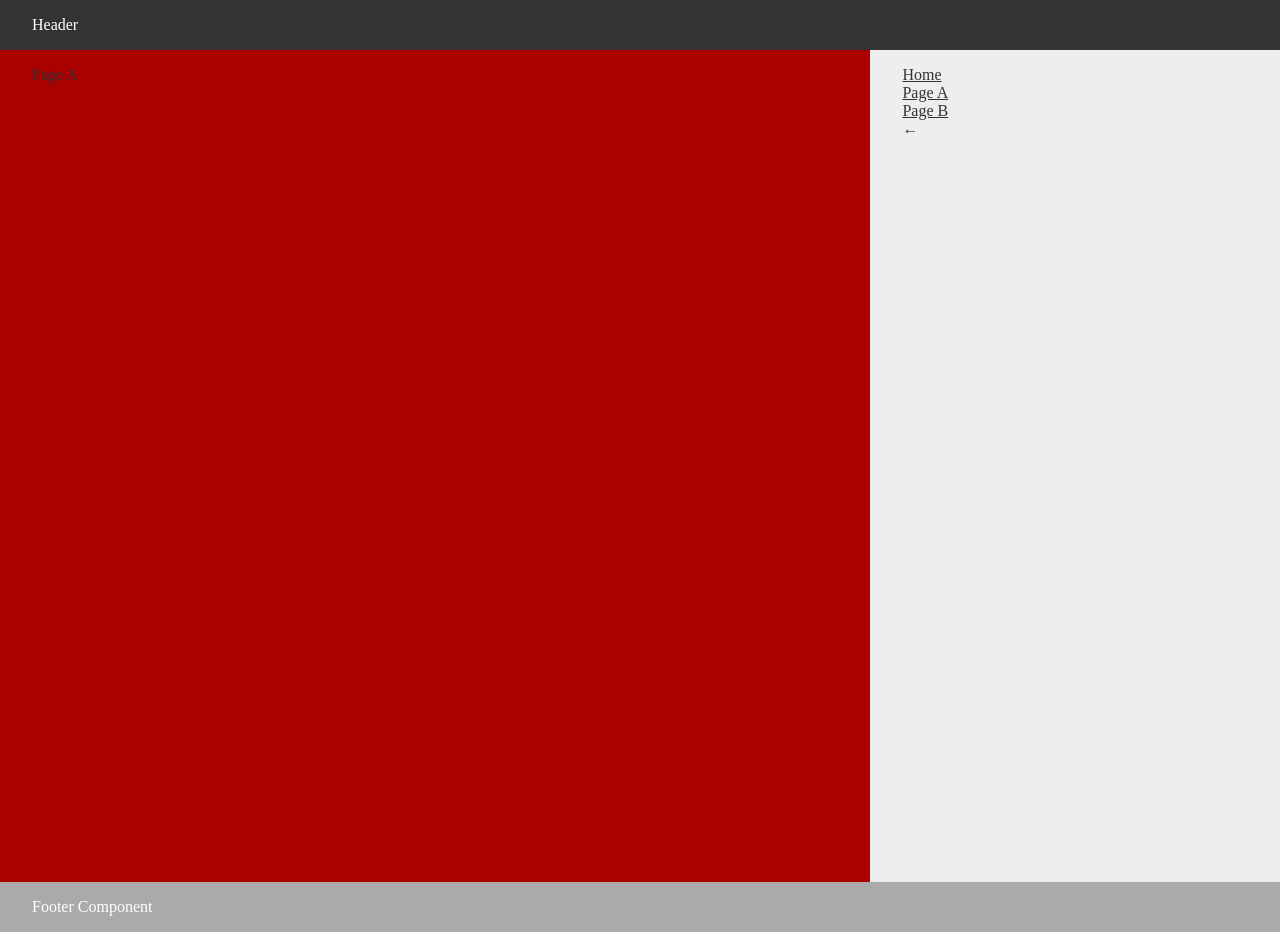
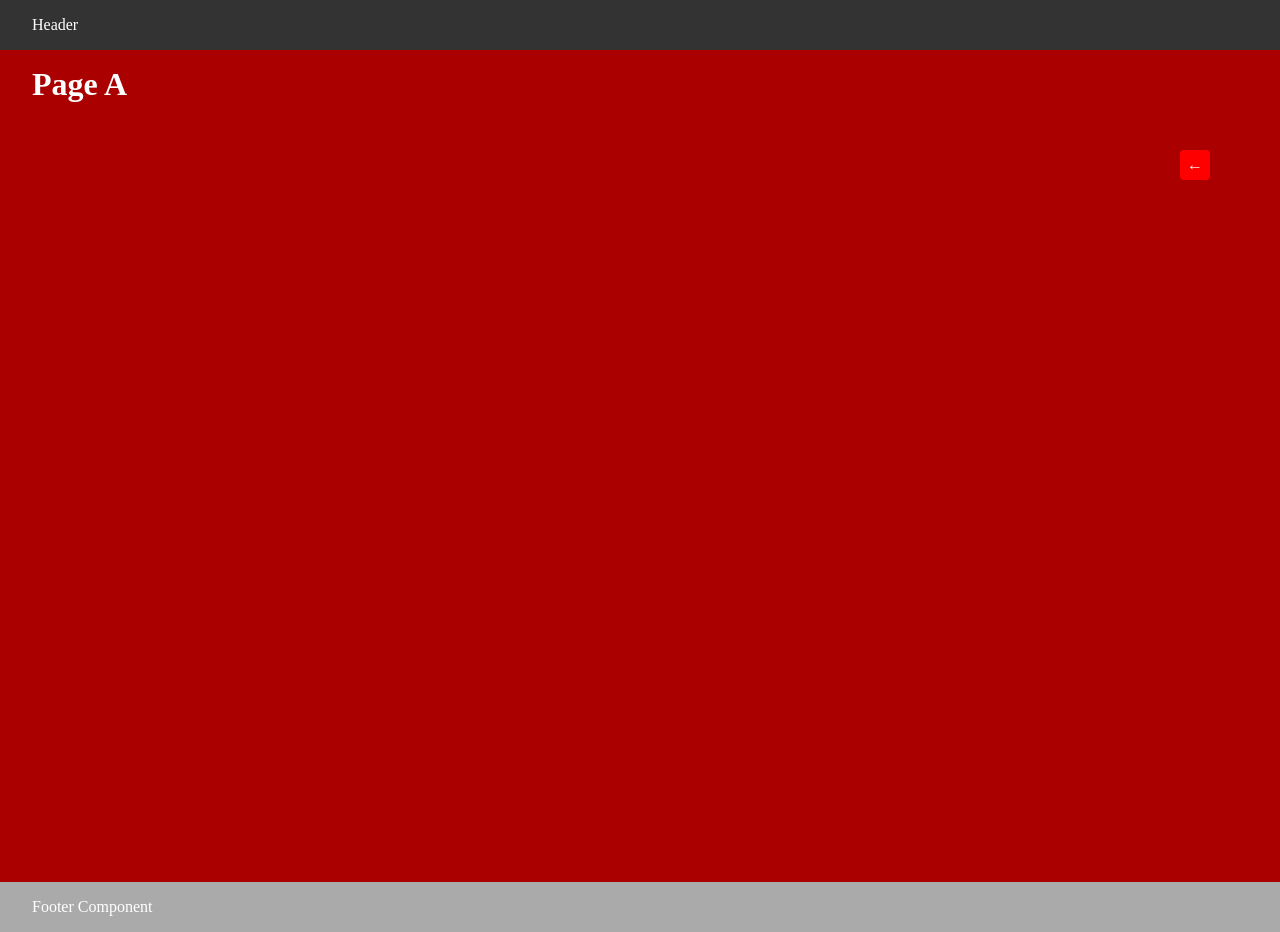
Before and after one commit to kmrtmk03/BUILD_TEMPLATE, a website built with webpack: page _local/pageA/index.html in a window 1280 px wide. Built offline with nearby package versions, Linux system fonts and the light colour scheme.

Commit message:
サイドバー追加に関するスタイル変更

```diff
--- a/_development/common/css/common.css
+++ b/_development/common/css/common.css
@@ -21,11 +21,39 @@
     background-color: #eee;
     height: 100vh;
     padding: 1rem 2rem;
+    position: absolute;
+    -webkit-transition: .5s;
+    transition: .5s;
+    top: 0;
+    left: 100%;
     width: 30%;
 }
+.Side-Wrap--Open {
+        -webkit-transition: .7s;
+        transition: .7s;
+        left: 70%;
+    }
 .Side-Link-Text {
     text-decoration: underline;
 }
+.Side-Button {
+    background-color: red;
+    border-radius: 4px;
+    color: #fff;
+    font-weight: bold;
+    display: inline-block;
+    height: 30px;
+    left: -100px;
+    line-height: 30px;
+    position: absolute;
+    text-align: center;
+    top: 100px;
+    width: 30px;
+}
+.Side-Button:hover {
+        cursor: pointer;
+        opacity: .7;
+    }
 footer {
     background-color: #aaa;
     color: #fff;
--- a/_development/pageA/css/index.css
+++ b/_development/pageA/css/index.css
@@ -1,12 +1,17 @@
 .PageA-Wrap {
-    display: -webkit-box;
-    display: -ms-flexbox;
-    display: flex;
+    overflow: hidden;
+    position: relative;
 }
 
 .PageA-Main {
     background-color: #a00;
     height: 100vh;
     padding: 1rem 2rem;
-    width: 70%;
+    width: 100%;
 }
+
+.PageA-Title {
+    color: #fff;
+    font-size: 2rem;
+    font-weight: bold;
+}
--- a/_local/common/css/common.css
+++ b/_local/common/css/common.css
@@ -21,11 +21,39 @@
     background-color: #eee;
     height: 100vh;
     padding: 1rem 2rem;
+    position: absolute;
+    -webkit-transition: .5s;
+    transition: .5s;
+    top: 0;
+    left: 100%;
     width: 30%;
 }
+.Side-Wrap--Open {
+        -webkit-transition: .7s;
+        transition: .7s;
+        left: 70%;
+    }
 .Side-Link-Text {
     text-decoration: underline;
 }
+.Side-Button {
+    background-color: red;
+    border-radius: 4px;
+    color: #fff;
+    font-weight: bold;
+    display: inline-block;
+    height: 30px;
+    left: -100px;
+    line-height: 30px;
+    position: absolute;
+    text-align: center;
+    top: 100px;
+    width: 30px;
+}
+.Side-Button:hover {
+        cursor: pointer;
+        opacity: .7;
+    }
 footer {
     background-color: #aaa;
     color: #fff;
--- a/_local/pageA/css/index.css
+++ b/_local/pageA/css/index.css
@@ -1,12 +1,17 @@
 .PageA-Wrap {
-    display: -webkit-box;
-    display: -ms-flexbox;
-    display: flex;
+    overflow: hidden;
+    position: relative;
 }
 
 .PageA-Main {
     background-color: #a00;
     height: 100vh;
     padding: 1rem 2rem;
-    width: 70%;
+    width: 100%;
 }
+
+.PageA-Title {
+    color: #fff;
+    font-size: 2rem;
+    font-weight: bold;
+}
--- a/_production/common/css/common.css
+++ b/_production/common/css/common.css
@@ -1 +1 @@
-.Header-Title,.Header-Title-Link,footer{color:#fff}.Header-Wrap,.Side-Wrap,footer{padding:1rem 2rem}*{color:#333;font-size:16px;font-weight:400;text-decoration:none;list-style:none;margin:0;padding:0}.Header-Wrap{background-color:#333}.Side-Wrap{background-color:#eee;height:100vh;width:30%}.Side-Link-Text{text-decoration:underline}footer{background-color:#aaa}
+.Header-Title,.Header-Title-Link,footer{color:#fff}.Header-Wrap,.Side-Wrap,footer{padding:1rem 2rem}*{color:#333;font-size:16px;font-weight:400;text-decoration:none;list-style:none;margin:0;padding:0}.Header-Wrap{background-color:#333}.Side-Wrap{background-color:#eee;height:100vh;position:absolute;-webkit-transition:.5s;transition:.5s;top:0;left:100%;width:30%}.Side-Wrap--Open{-webkit-transition:.7s;transition:.7s;left:70%}.Side-Link-Text{text-decoration:underline}.Side-Button{background-color:red;border-radius:4px;color:#fff;font-weight:700;display:inline-block;height:30px;left:-100px;line-height:30px;position:absolute;text-align:center;top:100px;width:30px}.Side-Button:hover{cursor:pointer;opacity:.7}footer{background-color:#aaa}
--- a/_production/css/index.css
+++ b/_production/css/index.css
@@ -1 +1 @@
-.Index-Wrap{display:-webkit-box;display:-ms-flexbox;display:flex}.Index-Main{background-color:#ccc;height:100vh;padding:1rem 2rem;width:70%}
+.Index-Wrap{overflow:hidden;position:relative}.Index-Main{background-color:#ccc;height:100vh;padding:1rem 2rem;width:100%}.Index-Title{font-size:2rem;font-weight:700}
--- a/_production/pageA/css/index.css
+++ b/_production/pageA/css/index.css
@@ -1 +1 @@
-.PageA-Wrap{display:-webkit-box;display:-ms-flexbox;display:flex}.PageA-Main{background-color:#a00;height:100vh;padding:1rem 2rem;width:70%}
+.PageA-Wrap{overflow:hidden;position:relative}.PageA-Main{background-color:#a00;height:100vh;padding:1rem 2rem;width:100%}.PageA-Title{color:#fff;font-size:2rem;font-weight:700}
--- a/_production/pageB/css/index.css
+++ b/_production/pageB/css/index.css
@@ -1 +1 @@
-.PageB-Wrap{display:-webkit-box;display:-ms-flexbox;display:flex}.PageB-Main{background-color:#0a0;height:100vh;padding:1rem 2rem;width:70%}
+.PageB-Wrap{overflow:hidden;position:relative}.PageB-Main{background-color:#0a0;height:100vh;padding:1rem 2rem;width:100%}.PageB-Title{color:#fff;font-size:2rem;font-weight:700}
```
Also changed, not shown: _development/css/index.css (+8 -4 lines), _development/pageB/css/index.css (+9 -4 lines), _local/css/index.css (+8 -4 lines), _local/pageB/css/index.css (+9 -4 lines), src/common/css/_side.css (+27 -0 lines), src/index/css/index.css (+8 -2 lines), src/pageA/css/index.css (+9 -2 lines), src/pageB/css/index.css (+9 -2 lines).
